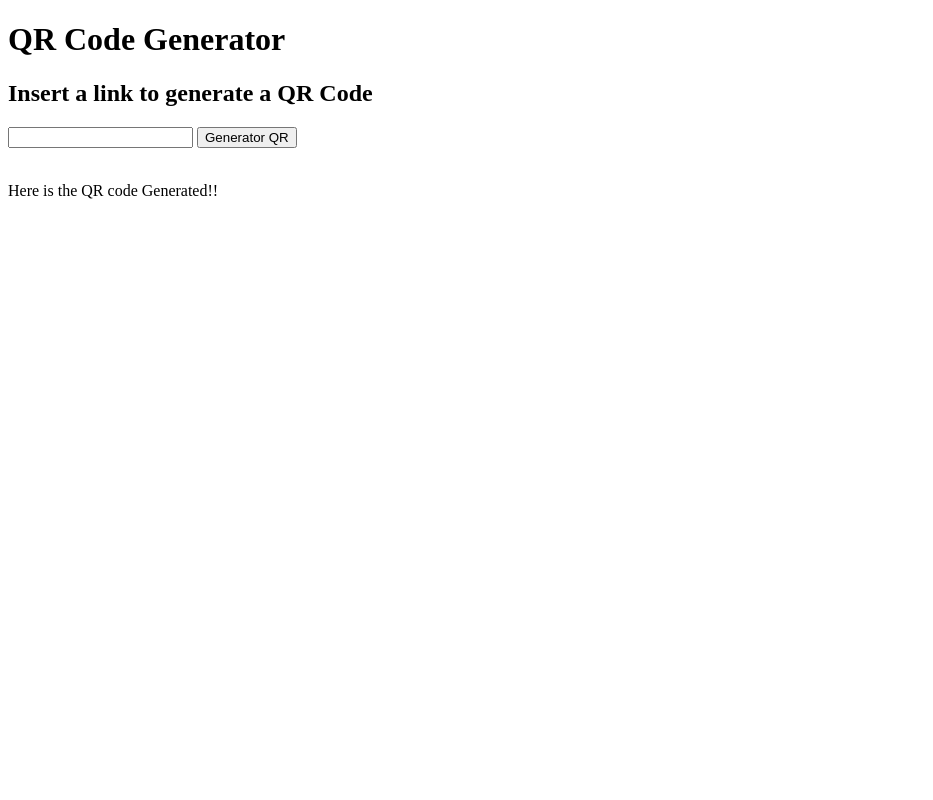
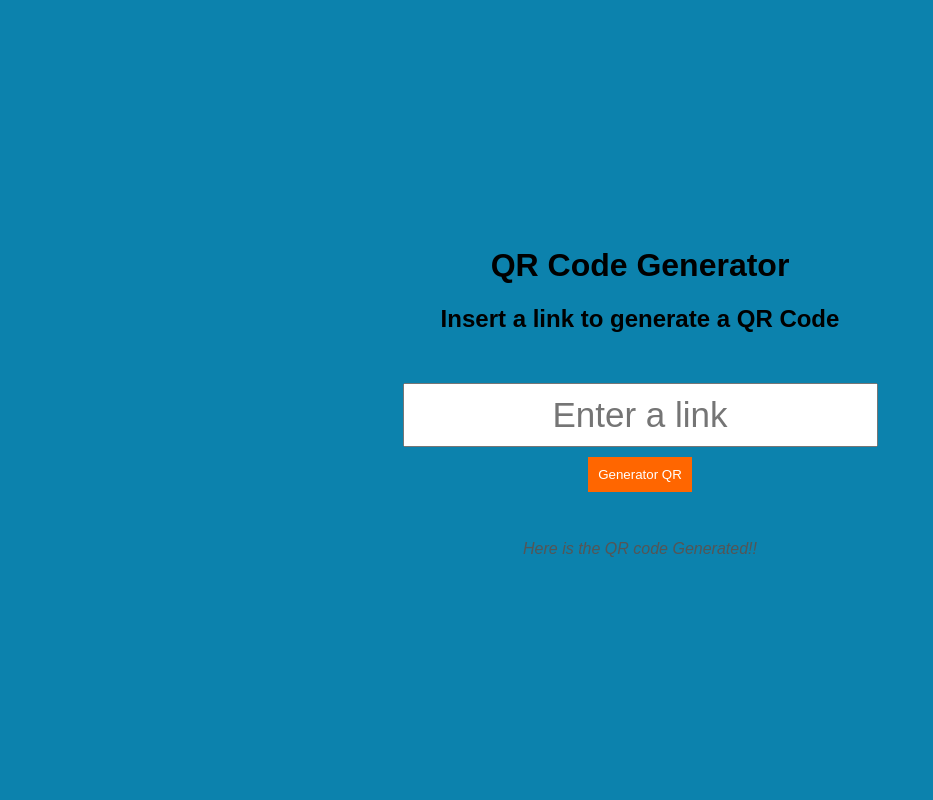
Before and after one commit to SHIVAKUMAR-KS/QR_Generator, a Flask app: page / in a window 1280 px wide. Shown: the whole page, without its empty margins (0-933 px from the left). Run offline with Flask 3, Linux system fonts and the light colour scheme.

Commit message:
changes commited

```diff
--- /dev/null
+++ b/static/style.css
@@ -0,0 +1,54 @@
+body {
+    display: flex;
+    flex-direction: column;
+    align-items: center;
+    justify-content: center;
+    height: 100vh;
+    margin: 0;
+    font-family: 'Arial', sans-serif;
+    background-color: rgb(12, 130, 173);
+}
+
+.title {
+    text-align: center;
+    margin-bottom: 20px;
+}
+
+form {
+    display: flex;
+    flex-direction: column;
+    align-items: center;
+}
+
+input {
+            text-align: center;
+    font-size: 35px;
+    color: #702121;
+    padding: 10px;
+    margin: 10px ;
+}
+
+button {
+    padding: 10px;
+    background-color: #ff6600;
+    color: #fff;
+    border: none;
+    cursor: pointer;
+}
+
+.generated {
+    text-align: center;
+    margin-top: 20px;
+}
+
+img {
+    max-width: 100%;
+    height: auto;
+    margin-top: 10px;
+}
+
+p {
+    margin-top: 10px;
+    font-style: italic;
+    color: #555;
+}
--- a/templates/index.html
+++ b/templates/index.html
@@ -4,6 +4,10 @@
             <meta charset="UTF-8">
             <meta name="viewport" content="width=device-width, initial-scale=1.0">
             <title>Qr code</title>
+
+          <link rel="stylesheet" href="/static/style.css">
+
+
 </head>
 <body>
 
@@ -13,7 +17,7 @@
             </div>
 
             <form action="/generate" method="POST">
-                        <input type="text" name="link">
+                        <input type="text" name="link" placeholder="Enter a link" >
                         <button type="submit">Generator QR</button>
             </form>
 
```
